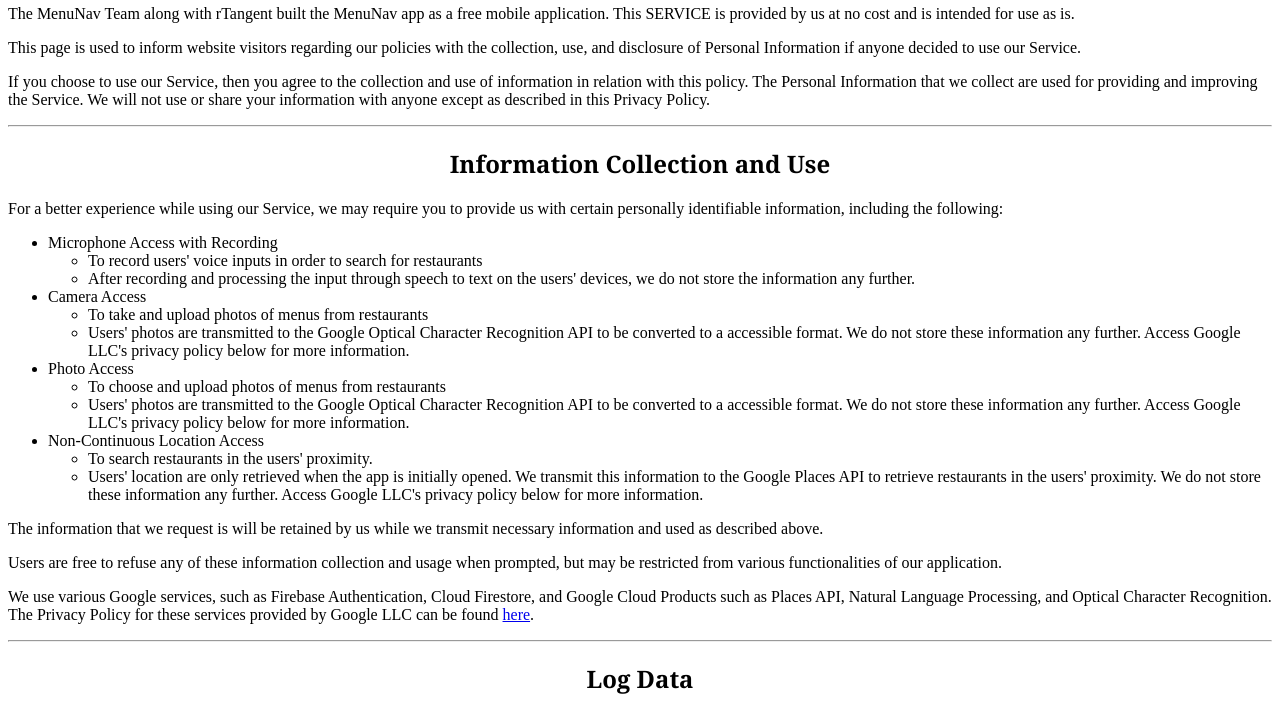
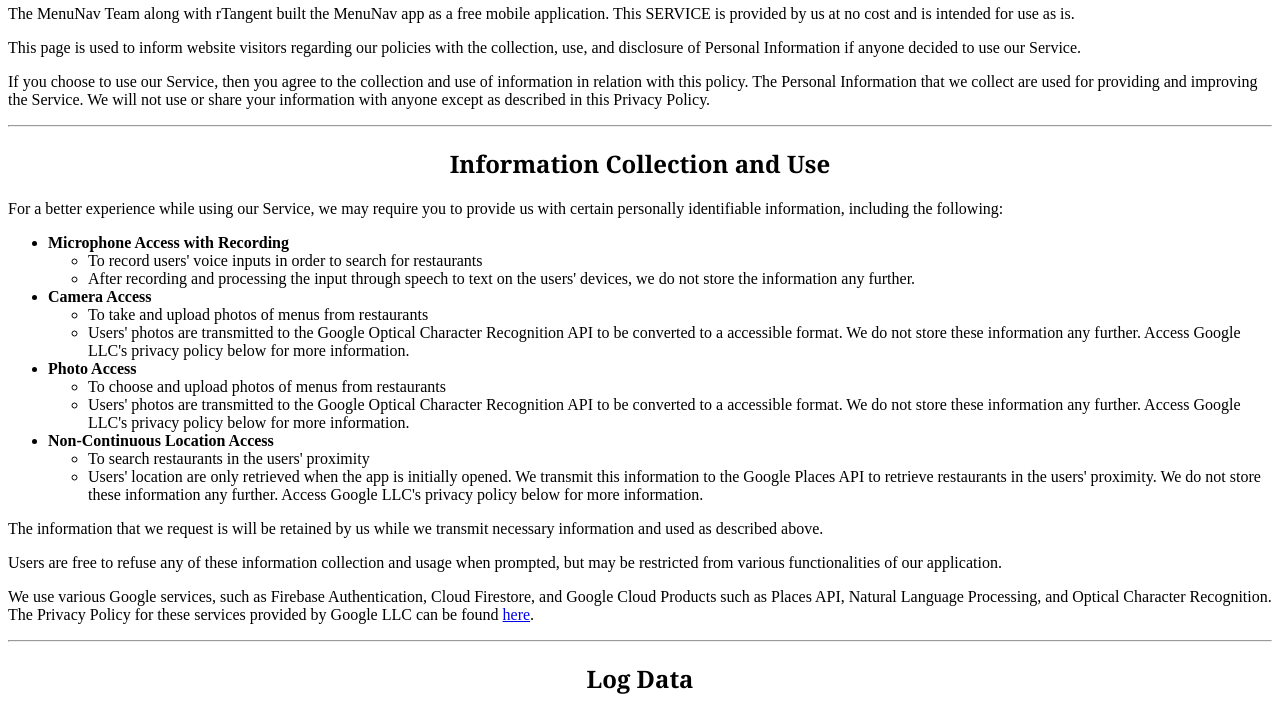
Before and after one commit to kaitoyamagishi1109/MenuNavPrivacyPolicy, a plain HTML site: page index.html in a window 1280 px wide. Shown: the part 85-796 px from the top of the page. Drawn offline with Linux system fonts and the light colour scheme.

Commit message:
bolded bullet points

```diff
--- a/index.html
+++ b/index.html
@@ -20,28 +20,31 @@
 <p>For a better experience while using our Service, we may require you to provide us with certain
     personally identifiable information, including the following:</p>
     <ul>
-        <li>Microphone Access with Recording</li>
+        <li><b>Microphone Access with Recording</b></li>
           <ul>
             <li>To record users' voice inputs in order to search for restaurants</li>
             <li>After recording and processing the input through speech to text on the users' devices, we do not store the information any further.</li>
           </ul>
         </li>
-        <li>Camera Access</li>
+        <li><b>Camera Access</b></li>
           <ul>
             <li>To take and upload photos of menus from restaurants</li>
-            <li>Users' photos are transmitted to the Google Optical Character Recognition API to be converted to a accessible format. We do not store these information any further. Access Google LLC's privacy policy below for more information.</li>
+            <li>Users' photos are transmitted to the Google Optical Character Recognition API to be converted to a accessible format.
+                We do not store these information any further. Access Google LLC's privacy policy below for more information.</li>
           </ul>
         </li>
-        <li>Photo Access</li>
+        <li><b>Photo Access</b></li>
           <ul>
             <li>To choose and upload photos of menus from restaurants</li>
-            <li>Users' photos are transmitted to the Google Optical Character Recognition API to be converted to a accessible format. We do not store these information any further. Access Google LLC's privacy policy below for more information.</li>
+            <li>Users' photos are transmitted to the Google Optical Character Recognition API to be converted to a accessible format.
+                We do not store these information any further. Access Google LLC's privacy policy below for more information.</li>
           </ul>
         </li>
-        <li>Non-Continuous Location Access</li>
+        <li><b>Non-Continuous Location Access</b></li>
           <ul>
-            <li>To search restaurants in the users' proximity.</li>
-            <li>Users' location are only retrieved when the app is initially opened. We transmit this information to the Google Places API to retrieve restaurants in the users' proximity. We do not store these information any further. Access Google LLC's privacy policy below for more information.</li>
+            <li>To search restaurants in the users' proximity</li>
+            <li>Users' location are only retrieved when the app is initially opened. We transmit this information to the Google Places API to retrieve restaurants in the users' proximity.
+                We do not store these information any further. Access Google LLC's privacy policy below for more information.</li>
           </ul>
         </li>
       </ul>
```
